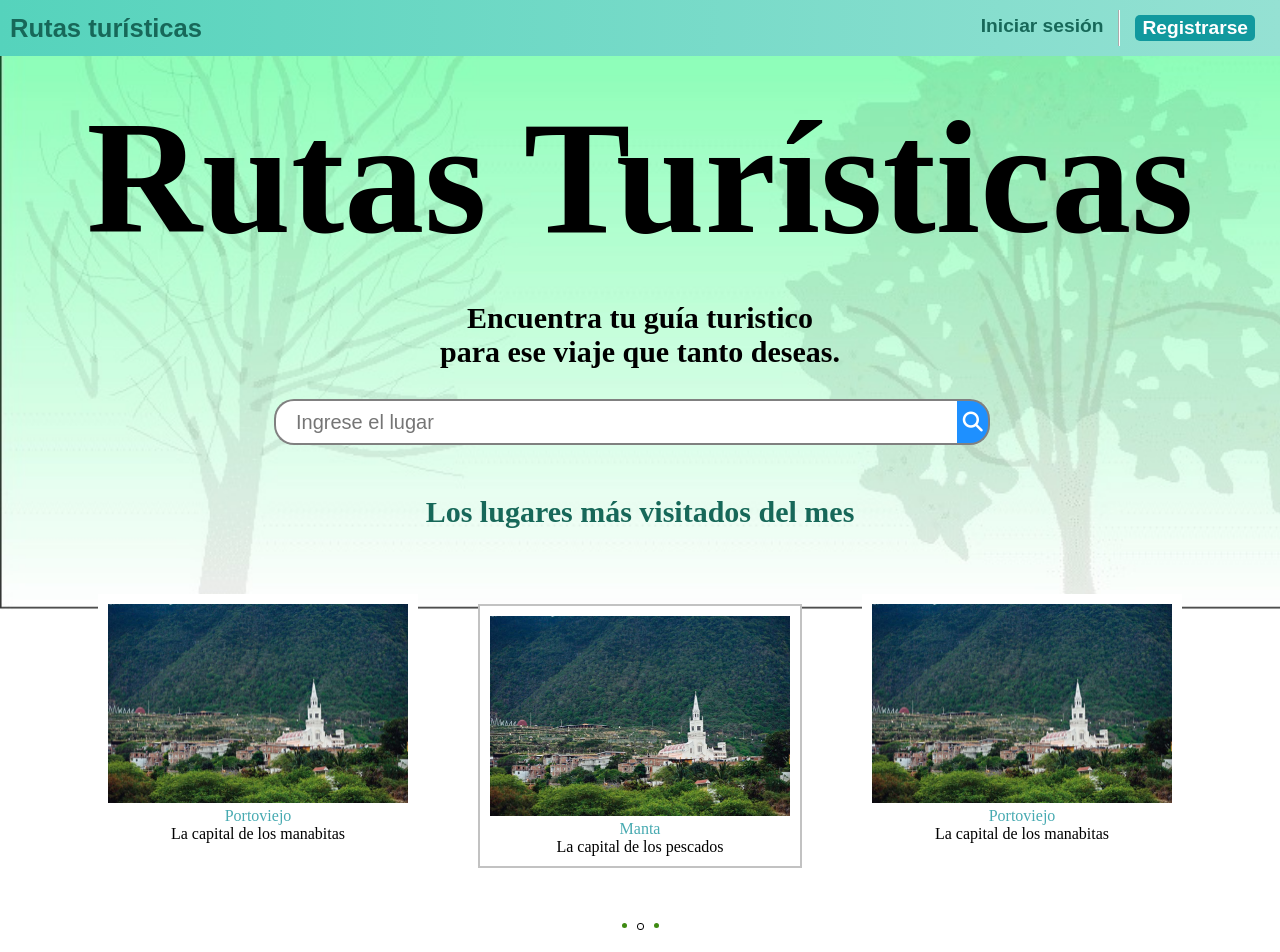
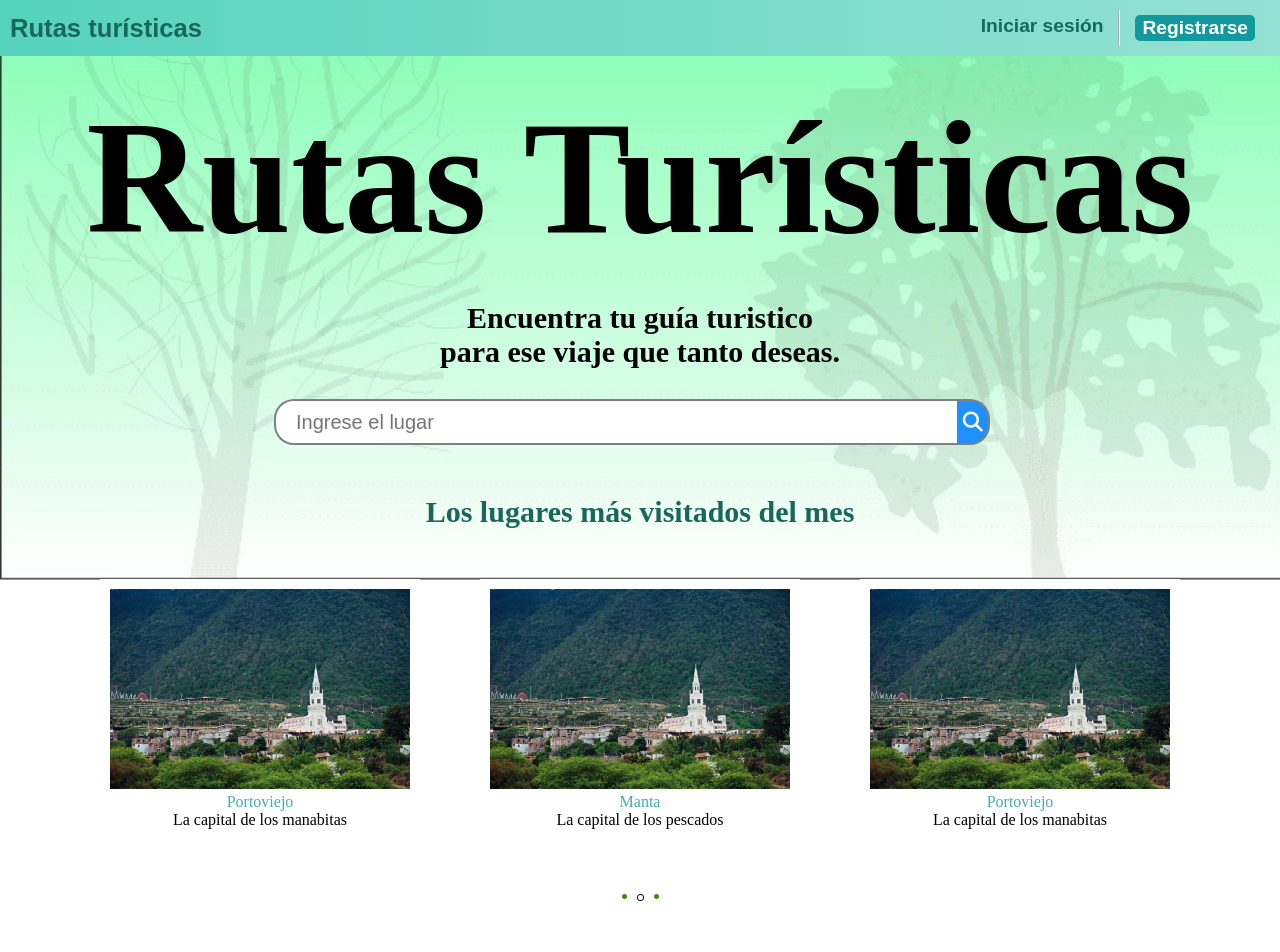
Before and after one commit to Trixtaro/rutasturisticas, a React (Create React App) app in the folder react-app/: page / in a window 1280 px wide. Shown: the top 952 px of the page. Built offline with nearby package versions, Linux system fonts and the light colour scheme; no server answers; a web font is replaced by a local one.

Commit message:
Se agrego un hover a dashboard css

```diff
--- a/react-app/src/pages/styles/Dashboard.css
+++ b/react-app/src/pages/styles/Dashboard.css
@@ -42,9 +42,8 @@
     width: 300px;
 }
 
-.Dashboard .Lugar.selected{
-    margin: auto 30px;
-    margin-top: 25px;
+.Dashboard .Lugar:hover{
+    margin-top: -20px;
     border: 2px rgb(194, 194, 194) solid;
 }
 
```
